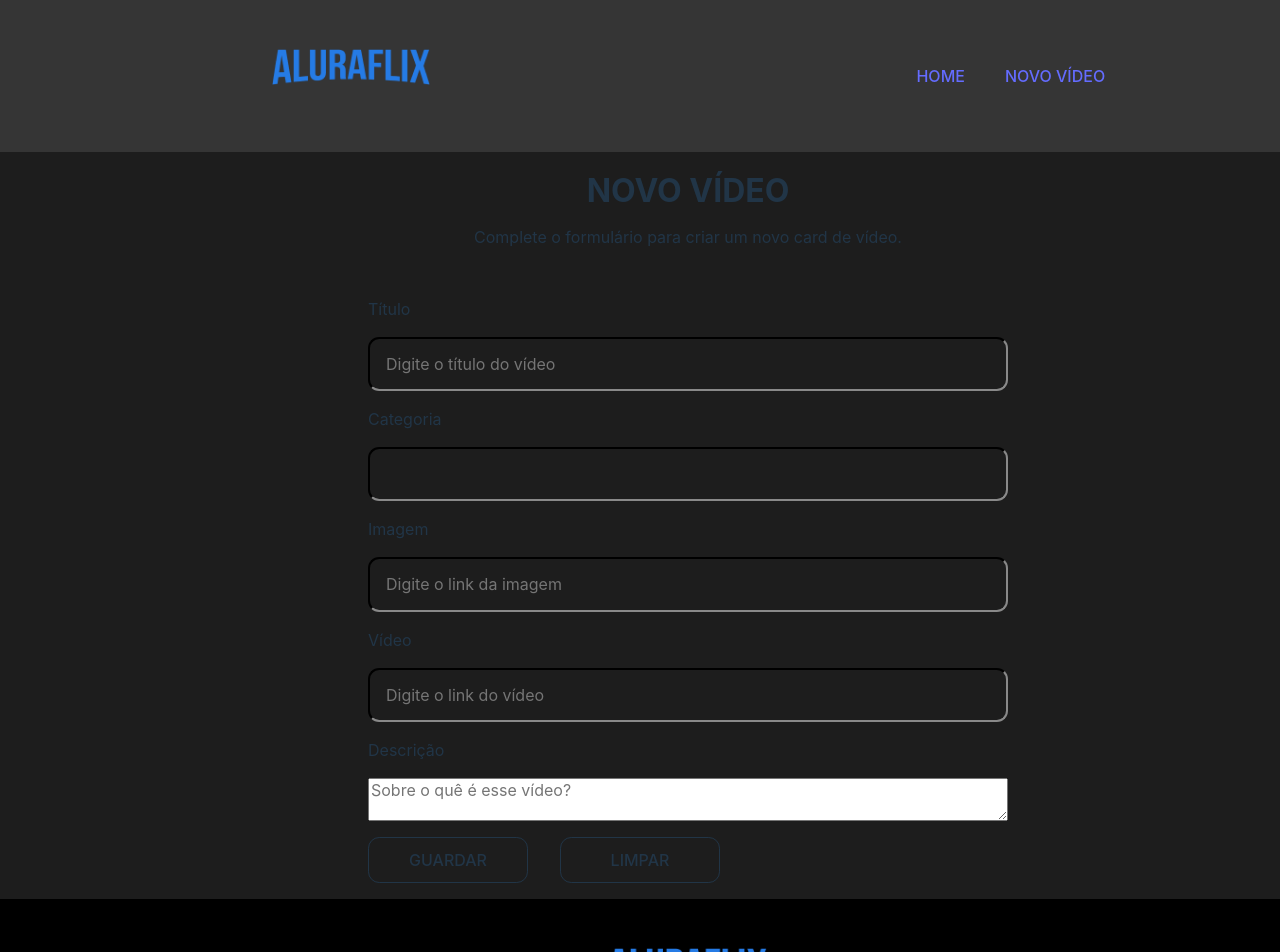
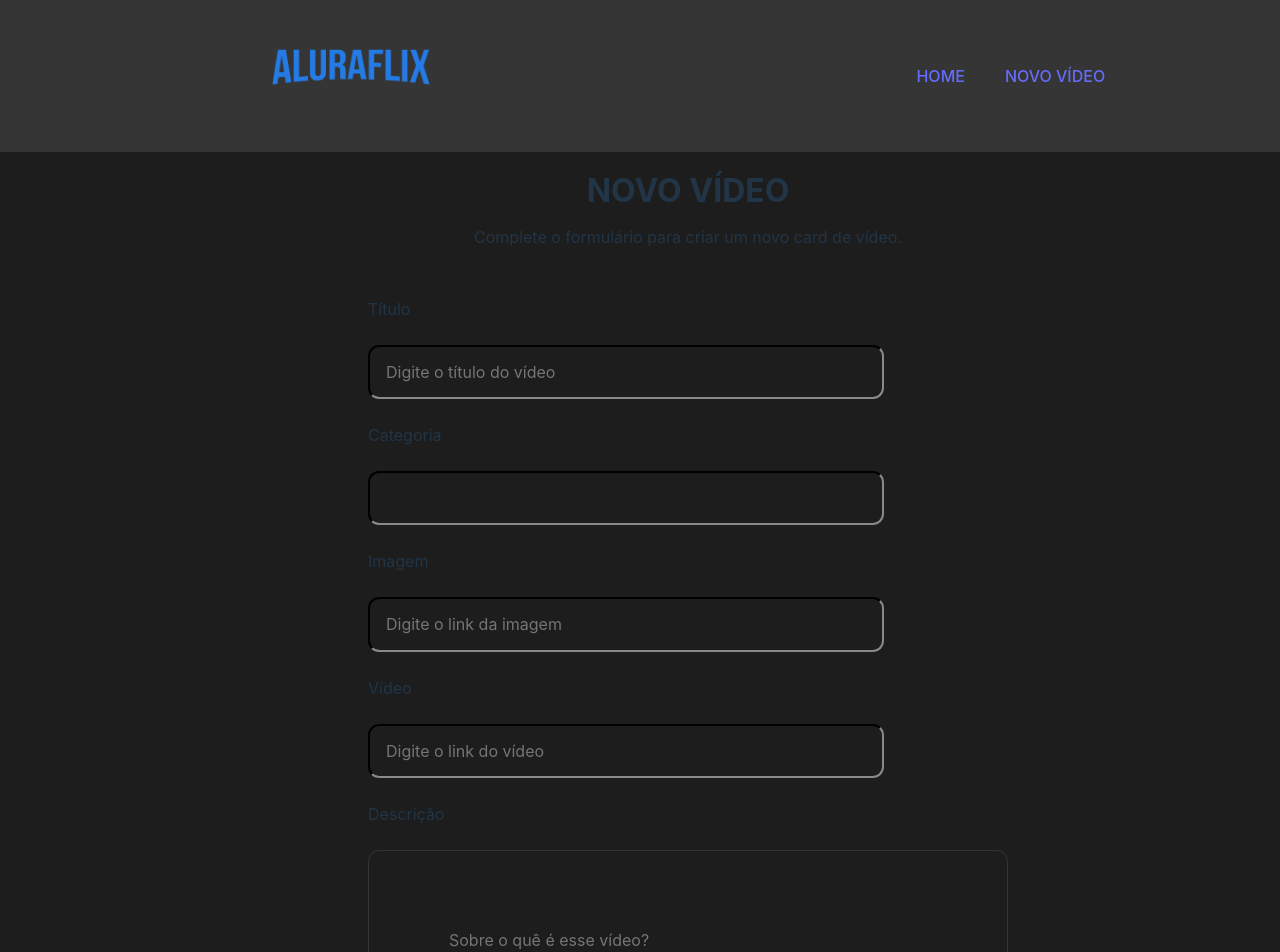
Before and after one commit to vana-cyber/aluraflix, a React (Vite) app: page /novovideo in a window 1280 px wide. Shown: the top 952 px of the page. Built offline with nearby package versions, Linux system fonts and the light colour scheme.

Commit message:
Update FormularioCard styles: increase gap in form layout and replace textarea with styled AreaDeTexto component

```diff
--- a/src/components/FormularioCard/index.jsx
+++ b/src/components/FormularioCard/index.jsx
@@ -4,7 +4,7 @@ import Botao from '../Botao';
 const Formulario = styled.form`
     display: flex;
     flex-direction: column;
-    gap: 1rem;
+    gap: 1.5rem;
     margin: 0 auto;
     max-width: 40rem;
     padding: 1rem;
@@ -31,6 +31,14 @@ const CampoTexto = styled.input`
     border-color: var(--cor-primaria);
     padding: 1rem;
     border-radius: 0.7rem;
+    width: 30rem
+`
+
+const AreaDeTexto = styled.textarea`
+    background-color: transparent;
+    padding: 5rem;
+    border-radius: 0.7rem;
+    border-color: var(--cor-primaria);
 `
 
 export default function FormularioCard() {
@@ -49,7 +57,7 @@ export default function FormularioCard() {
             <CampoTexto type="url" id="url" name="url" placeholder='Digite o link do vídeo' required />
 
             <Label className="descricao">Descrição</Label>
-            <textarea id="descricao" name="descricao" placeholder='Sobre o quê é esse vídeo?' required />
+            <AreaDeTexto id="descricao" name="descricao" placeholder='Sobre o quê é esse vídeo?' required />
 
             <ConteinerBotao>
                 <Botao />
```
